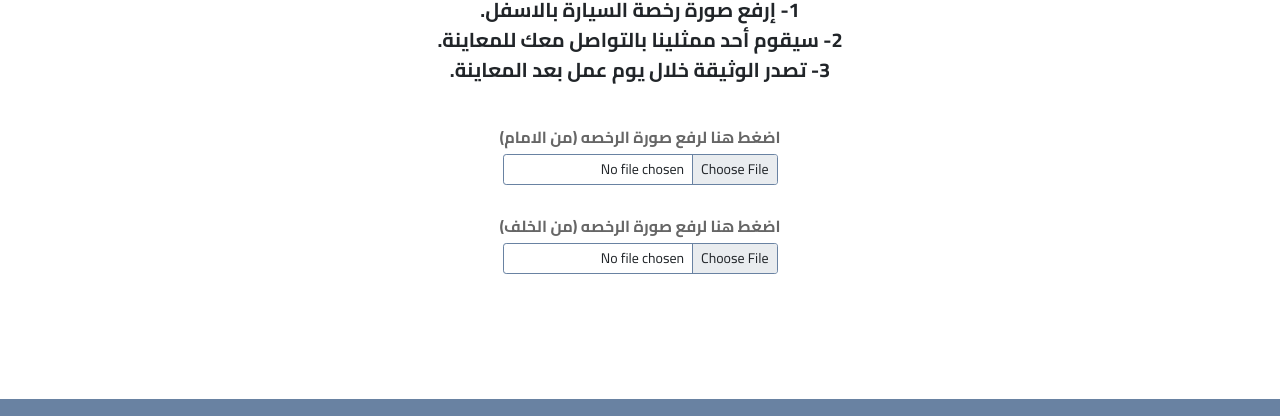
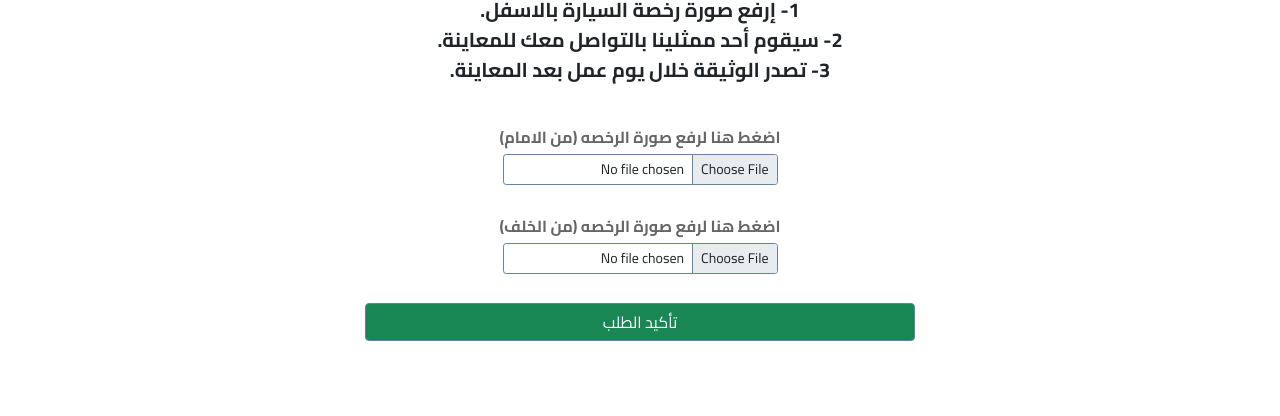
Before and after one commit to 123ahmed565/t2menk, a website: page Back-End/views/getoffer.html in a window 1280 px wide. Shown: the part 206-622 px from the top of the page. Drawn offline with nearby package versions, Linux system fonts and the light colour scheme; files that its build step writes are made by us from their sources; files whose address does not match are found by name.

Commit message:
t2men cars

```diff
--- a/Back-End/views/getoffer.html
+++ b/Back-End/views/getoffer.html
@@ -144,10 +144,13 @@
                3- تصدر الوثيقة خلال يوم عمل بعد المعاينة.
                </li>
            </ol>
-           <label class="mt-4" for="">اضغط هنا لرفع صورة الرخصه (من الامام)</label>
-           <input type="file"  class="form-control form-control-sm w-25 mx-auto d-block">
-           <label class="mt-4" for="">اضغط هنا لرفع صورة الرخصه (من الخلف)</label>
-           <input type="file"  class="form-control form-control-sm w-25 mx-auto d-block">
+<form action="">
+    <label class="mt-4" for="">اضغط هنا لرفع صورة الرخصه (من الامام)</label>
+    <input type="file"  class="form-control form-control-sm w-25 mx-auto d-block">
+    <label class="mt-4" for="">اضغط هنا لرفع صورة الرخصه (من الخلف)</label>
+    <input type="file"  class="form-control form-control-sm w-25 mx-auto d-block">
+    <input type="submit" class="btn btn-success w-50 mt-4" value="تأكيد الطلب">
+</form>
        </div>
    </div>
    <!-- end get offer -->
```
